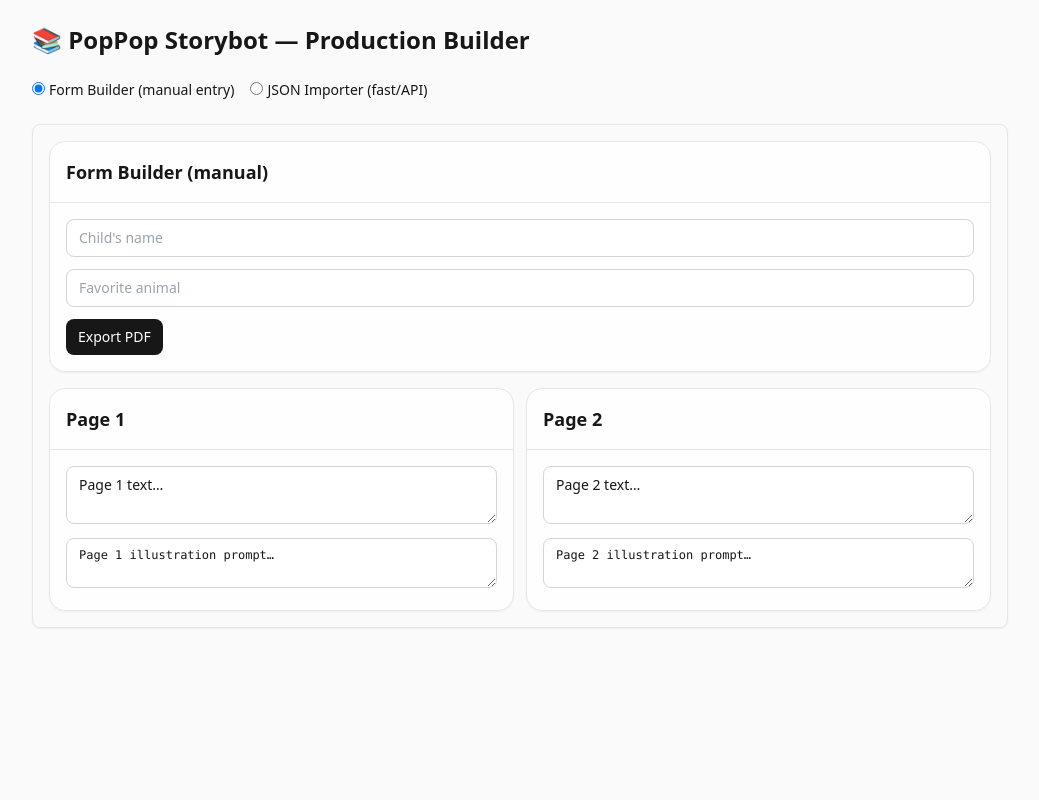
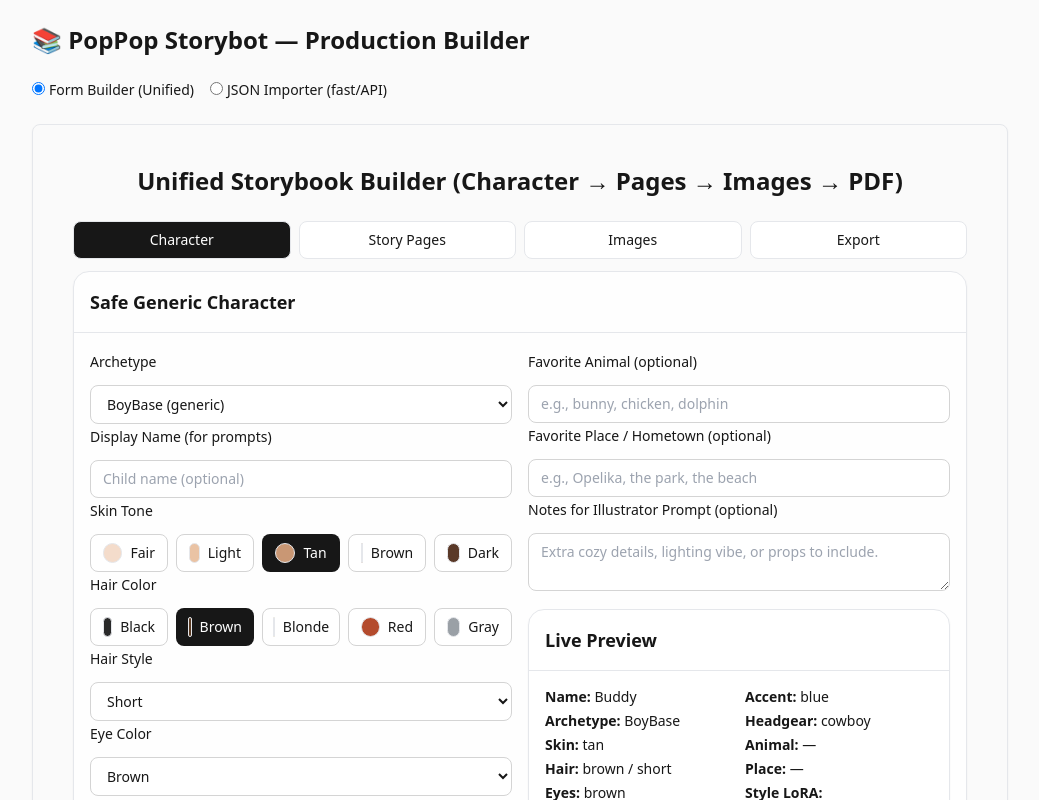
Before and after one commit to tcooper0528/poppopstorybuilder, a React (Vite) app: page / in a window 1280 px wide. Shown: the top 800 px of the page, without its empty margins (120-1159 px from the left). Built offline with nearby package versions, Linux system fonts and the light colour scheme.

Commit message:
Update App.jsx

```diff
--- a/src/App.jsx
+++ b/src/App.jsx
@@ -1,6 +1,6 @@
 import React, { useState } from "react";
-import StorybookBuilder_Pages_Prompts_PDF_Uploads from "./StorybookBuilder_PagesPromptsPDFUploads";
-import StorybookBuilder_JSONImporter from "./StorybookBuilder_JSONImporter";
+import UnifiedStorybookBuilder from "./UnifiedStorybookBuilder.jsx";     // <- your unified builder
+import StorybookBuilder_JSONImporter from "./StorybookBuilder_JSONImporter.jsx"; // importer file
 
 export default function App() {
   const [mode, setMode] = useState("form"); // "form" | "importer"
@@ -18,7 +18,7 @@ export default function App() {
             checked={mode === "form"}
             onChange={(e) => setMode(e.target.value)}
           />
-          <span className="ml-1">Form Builder (manual entry)</span>
+          <span className="ml-1">Form Builder (Unified)</span>
         </label>
 
         <label className="text-sm">
@@ -35,7 +35,7 @@ export default function App() {
 
       <div className="border rounded-lg p-4 shadow-sm">
         {mode === "form" ? (
-          <StorybookBuilder_Pages_Prompts_PDF_Uploads />
+          <UnifiedStorybookBuilder />
         ) : (
           <StorybookBuilder_JSONImporter />
         )}
```
